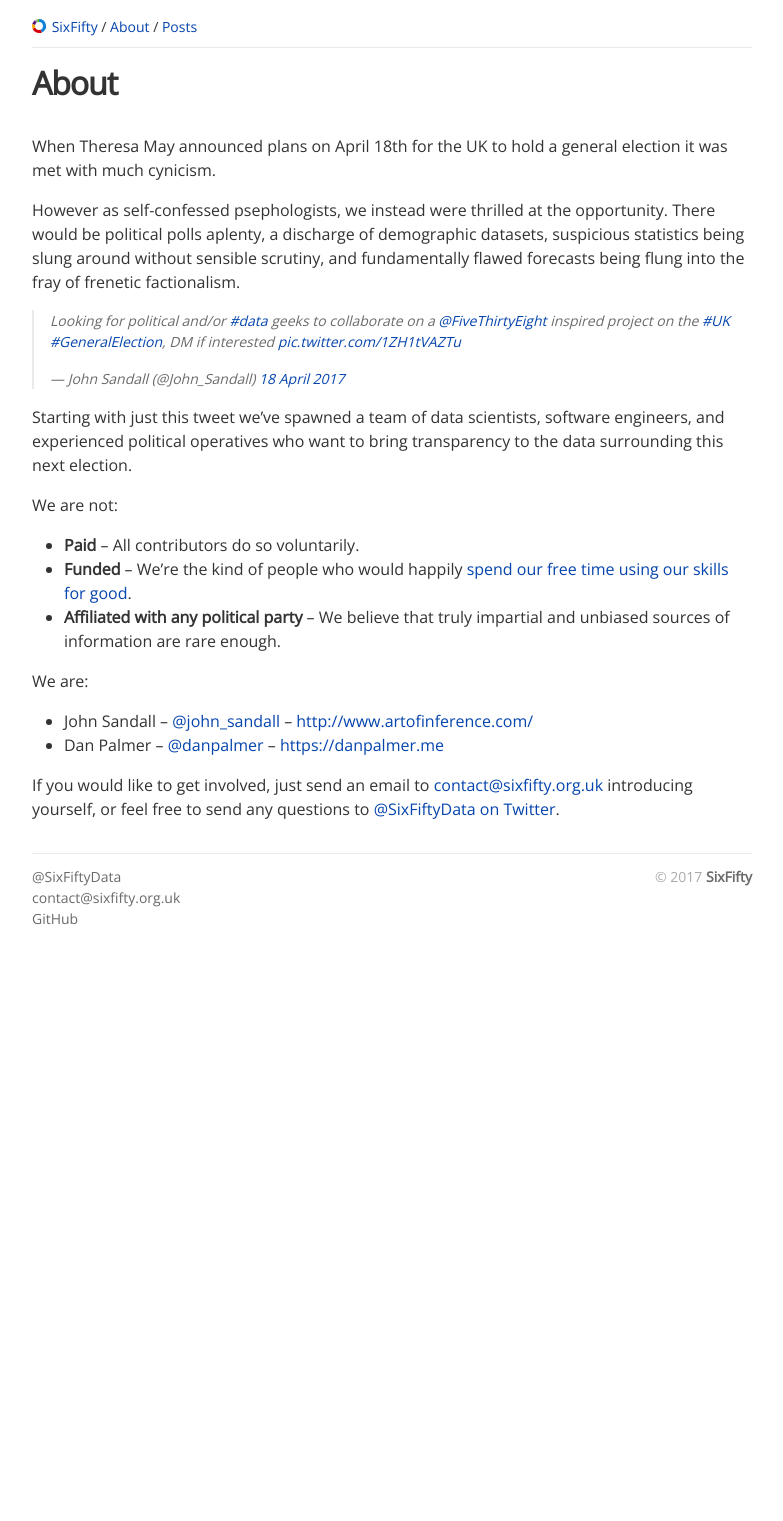
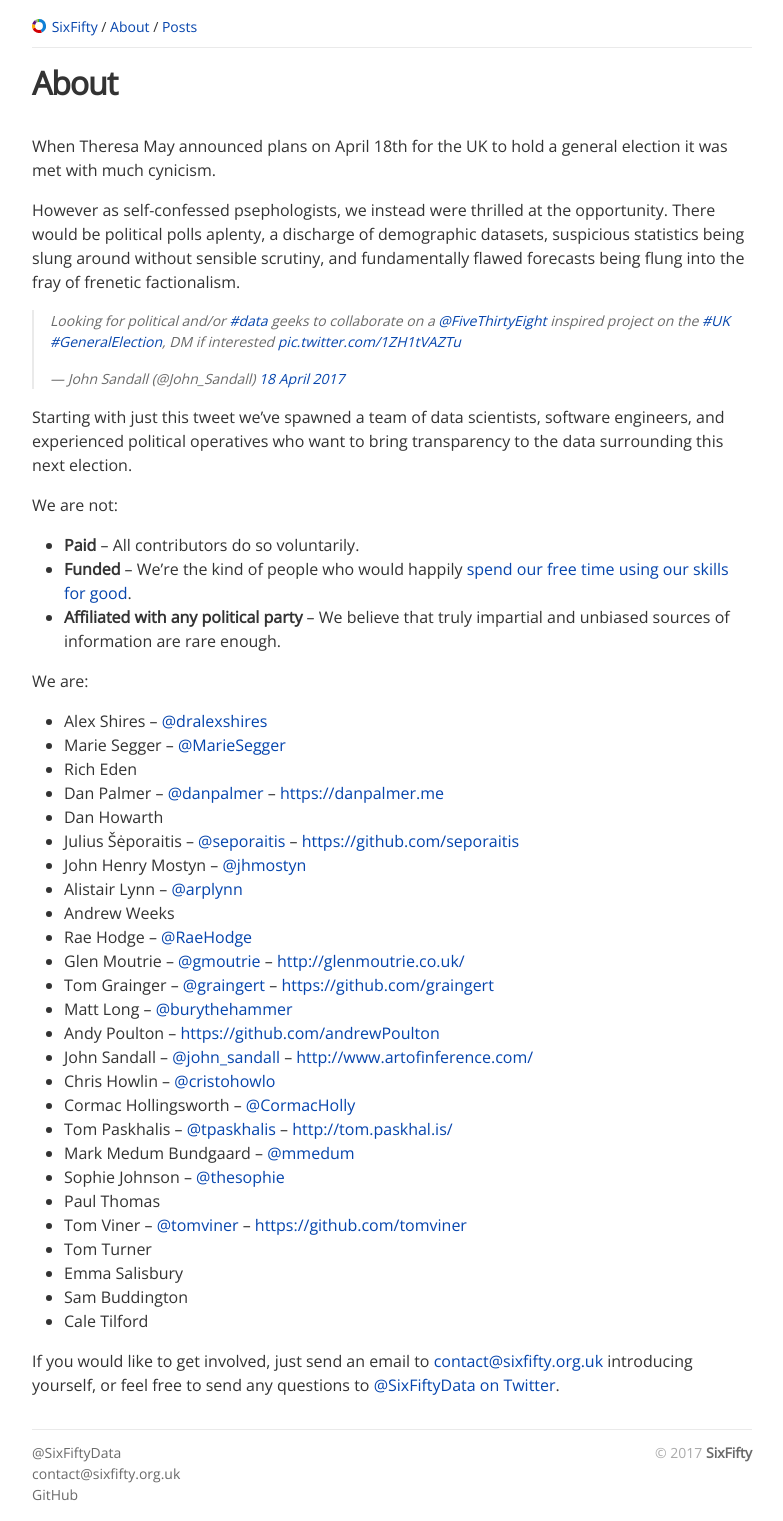
Before and after one commit to six50/sixfifty, a Jekyll site: the page built from pages/about.md, in a window 1280 px wide. Shown: the whole page, without its empty margins (8-791 px from the left). Built offline with Jekyll 4.4.1, drawn with Linux system fonts in a browser that asks for light colours; comment, search, counter and statistics services are not loaded; before the commit the page ends 945 px from its top, so only the background shows below that.

Commit message:
Added list of contributers

```diff
--- a/_data/contributors.yaml
+++ b/_data/contributors.yaml
@@ -1,8 +1,53 @@
 # Alphabetical
 contributors:
+  - name: Sam Buddington
+  - name: Mark Medum Bundgaard
+    twitter: mmedum
+  - name: Rich Eden
+  - name: Tom Grainger
+    twitter: graingert
+    website: https://github.com/graingert
+  - name: Rae Hodge
+    twitter: RaeHodge
+  - name: Cormac Hollingsworth
+    twitter: CormacHolly
+  - name: Dan Howarth
+  - name: Chris Howlin
+    twitter: cristohowlo
+  - name: Sophie Johnson
+    twitter: thesophie
+  - name: Matt Long
+    twitter: burythehammer
+  - name: Alistair Lynn
+    twitter: arplynn
+  - name: John Henry Mostyn
+    twitter: jhmostyn
+  - name: Glen Moutrie
+    twitter: gmoutrie
+    website: http://glenmoutrie.co.uk/
+  - name: Dan Palmer
+    twitter: danpalmer
+    website: https://danpalmer.me
+  - name: Tom Paskhalis
+    twitter: tpaskhalis
+    website: http://tom.paskhal.is/
+  - name: Andy Poulton
+    website: https://github.com/andrewPoulton
+  - name: Emma Salisbury
   - name: John Sandall
     twitter: john_sandall
     website: http://www.artofinference.com/
-  - name: Dan Palmer
-    twitter: danpalmer
-    website: https://danpalmer.me
+  - name: Marie Segger
+    twitter: MarieSegger
+  - name: Julius Šėporaitis
+    twitter: seporaitis
+    website: https://github.com/seporaitis
+  - name: Alex Shires
+    twitter: dralexshires
+  - name: Cale Tilford
+  - name: Paul Thomas
+  - name: Tom Turner
+  - name: Tom Viner
+    twitter: tomviner
+    website: https://github.com/tomviner
+  - name: Andrew Weeks
```
